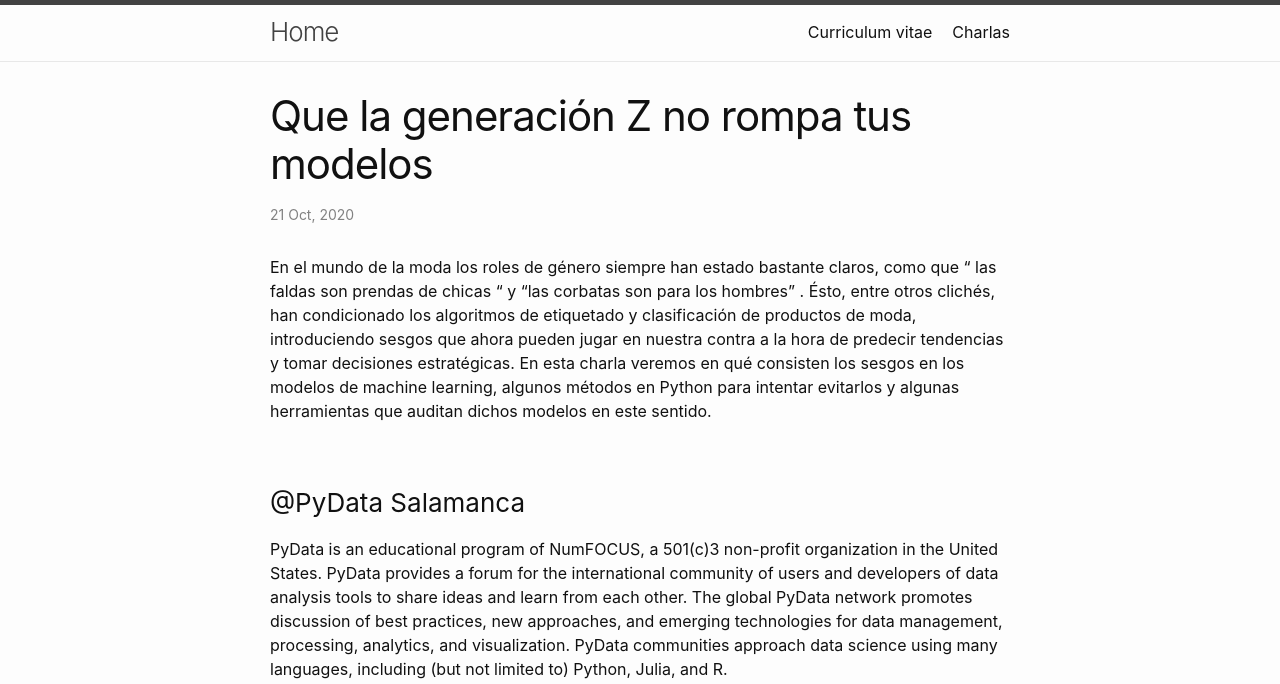
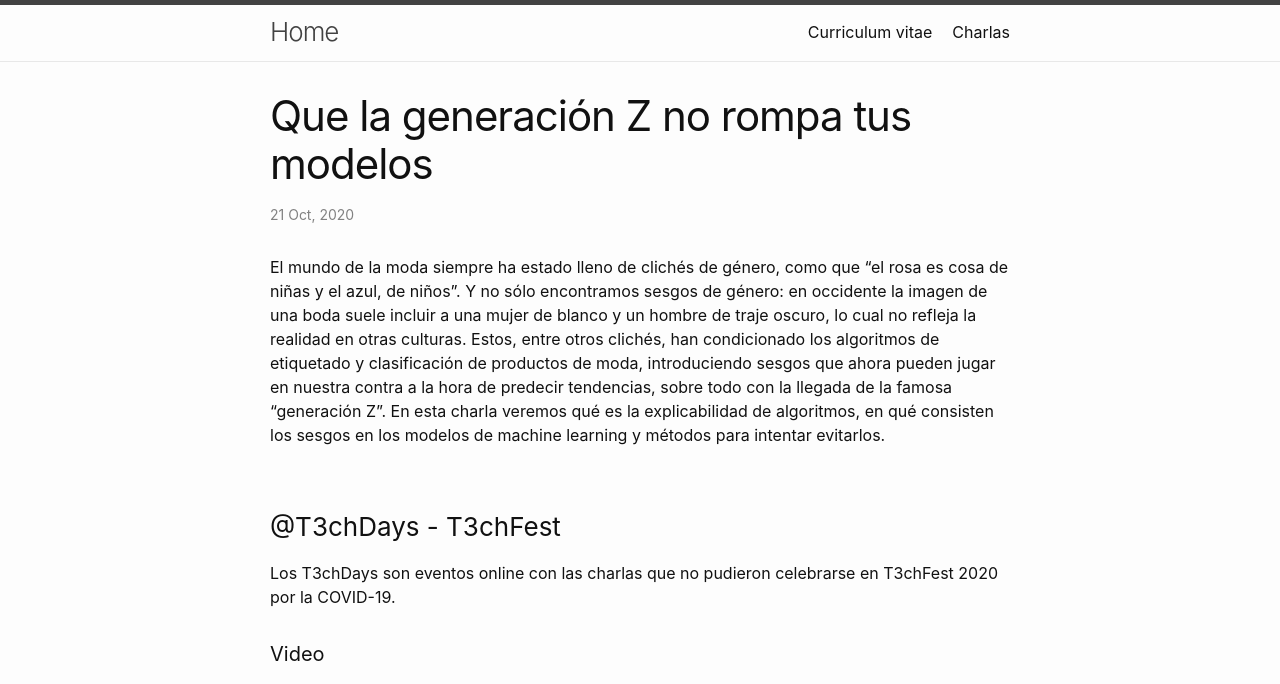
Before and after one commit to aliciapj/aliciapj.github.io, a Jekyll site: the page built from _posts/2020-10-21-que-la-generacion-z-no-rompa-tus-modelos.md, in a window 1280 px wide and 1400 px high. Shown: the top 684 px of the window. Built offline with Jekyll 4.4.1, drawn with Linux system fonts in a browser that asks for light colours; some of the changed text lies outside the part shown; grey boxes are pictures that could not be loaded.

Commit message:
Add t3chdays talk

```diff
--- a/_posts/2020-10-21-que-la-generacion-z-no-rompa-tus-modelos.md
+++ b/_posts/2020-10-21-que-la-generacion-z-no-rompa-tus-modelos.md
@@ -6,7 +6,28 @@ categories: talks
 tags: ['python','ai','xai','fairness']
 ---
 
-En el mundo de la moda los roles de género siempre han estado bastante claros, como que " las faldas son prendas de chicas " y "las corbatas son para los hombres" . Ésto, entre otros clichés, han condicionado los algoritmos de etiquetado y clasificación de productos de moda, introduciendo sesgos que ahora pueden jugar en nuestra contra a la hora de predecir tendencias y tomar decisiones estratégicas. En esta charla veremos en qué consisten los sesgos en los modelos de machine learning, algunos métodos en Python para intentar evitarlos y algunas herramientas que auditan dichos modelos en este sentido.
+El mundo de la moda siempre ha estado lleno de clichés de género, como que "el rosa es cosa de niñas y el azul, de niños". Y no sólo encontramos sesgos de género: en occidente la imagen de una boda suele incluir a una mujer de blanco y un hombre de traje oscuro, lo cual no refleja la realidad en otras culturas. Estos, entre otros clichés, han condicionado los algoritmos de etiquetado y clasificación de productos de moda, introduciendo sesgos que ahora pueden jugar en nuestra contra a la hora de predecir tendencias, sobre todo con la llegada de la famosa "generación Z". En esta charla veremos qué es la explicabilidad de algoritmos, en qué consisten los sesgos en los modelos de machine learning y métodos para intentar evitarlos.
+
+
+### @T3chDays - T3chFest
+
+Los T3chDays son eventos online con las charlas que no pudieron celebrarse en T3chFest 2020 por la COVID-19.
+
+#### Video
+
+<div style="position: relative; padding-bottom: 56.25%; height: 0; overflow: hidden;">
+ <iframe src="//www.youtube.com/embed/pDNsC6MhM3A" style="position: absolute; top: 0; left: 0; width: 100%; height: 100%; border:0;" allowfullscreen="" title="YouTube Video"></iframe>
+</div>
+
+#### Slides
+
+<div style="left: 0; width: 100%; height: 0; position: relative; padding-bottom: 56.1972%;"><iframe src="https://speakerdeck.com/player/fdd3dea44cab487cb84c0dad632c6e0f" style="border: 0; top: 0; left: 0; width: 100%; height: 100%; position: absolute;" allowfullscreen scrolling="no" allow="encrypted-media"></iframe></div>
+
+
+#### Más info
+
+- [Web del evento](https://t3chfest.es/days/3/)
+- [Repo en GitHub](https://github.com/aliciapj/xai-genz)
 
 
 ### @PyData Salamanca
```
